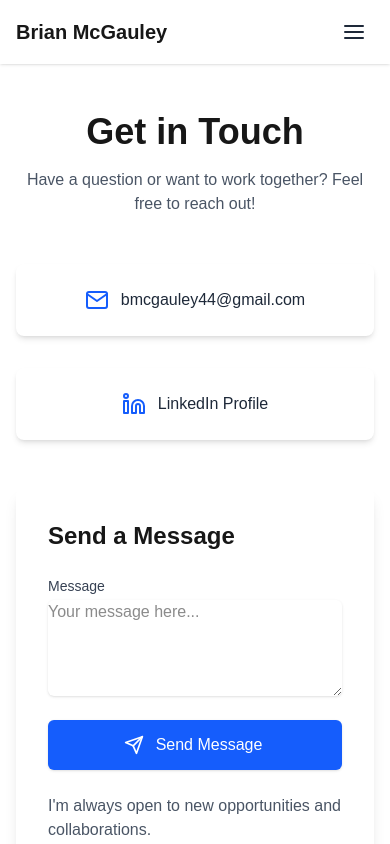
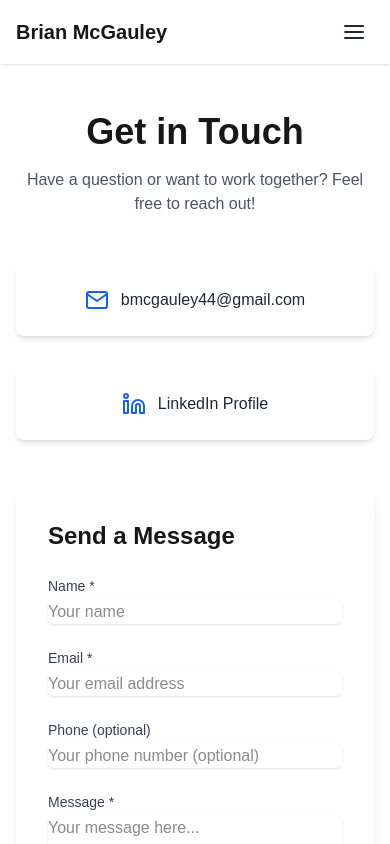
Before and after one commit to bmcgauley/portfolio, a Next.js app: page /contact in a window 390 px wide. Shown: the top 844 px of the page. Built offline with nearby package versions, Linux system fonts and the light colour scheme.

Commit message:
Refactor contact form to manage multiple fields (name, email, phone, message) using a single state object. Update API route to validate all required fields and format email content for improved clarity. Adjust form handling for better user experience.

```diff
--- a/src/app/api/contact/route.ts
+++ b/src/app/api/contact/route.ts
@@ -43,11 +43,11 @@ if (transporter) {
 
 export async function POST(request: Request) {
   try {
-    const { message } = await request.json();
+    const { name, email, phone, message } = await request.json();
 
-    if (!message) {
+    if (!message || !name || !email) {
       return NextResponse.json(
-        { message: 'Message is required' },
+        { message: 'Name, email, and message are required' },
         { status: 400 }
       );
     }
@@ -64,13 +64,24 @@ export async function POST(request: Request) {
       );
     }
 
+    // Create email content with formatted information
+    const emailContent = `
+      <h2>New Contact Form Message</h2>
+      <p><strong>From:</strong> ${name}</p>
+      <p><strong>Email:</strong> ${email}</p>
+      ${phone ? `<p><strong>Phone:</strong> ${phone}</p>` : ''}
+      <h3>Message:</h3>
+      <p>${message.replace(/\n/g, '<br>')}</p>
+    `;
+
     // Email content
     const mailOptions = {
       from: process.env.EMAIL_USER,
       to: process.env.EMAIL_USER,
-      subject: 'New Contact Form Message',
-      text: message,
-      html: `<p>${message.replace(/\n/g, '<br>')}</p>`
+      replyTo: email,
+      subject: `Contact Form: Message from ${name}`,
+      text: `From: ${name}\nEmail: ${email}\n${phone ? `Phone: ${phone}\n` : ''}Message: ${message}`,
+      html: emailContent
     };
 
     // Send email
--- a/src/app/page.tsx
+++ b/src/app/page.tsx
@@ -115,11 +115,10 @@ export default function Home() {
           </div>
 
           <div className="relative h-80 rounded-lg overflow-hidden shadow-lg">
-            <Image
+            <img
               src="/images/photography/preview.jpg"
               alt="Photography Preview"
-              fill
-              className="object-cover"
+              className="absolute w-full h-full object-cover"
             />
             <div className="absolute inset-0 bg-black/30 flex items-center justify-center">
               <Link
--- a/src/components/ContactForm.tsx
+++ b/src/components/ContactForm.tsx
@@ -8,9 +8,22 @@ interface ContactFormProps {
 }
 
 export default function ContactForm({ className = '' }: ContactFormProps) {
-  const [message, setMessage] = useState('');
+  const [formData, setFormData] = useState({
+    name: '',
+    email: '',
+    phone: '',
+    message: ''
+  });
   const [status, setStatus] = useState<'idle' | 'sending' | 'success' | 'error'>('idle');
   const [errorMessage, setErrorMessage] = useState('');
+
+  const handleChange = (e: React.ChangeEvent<HTMLInputElement | HTMLTextAreaElement>) => {
+    const { name, value } = e.target;
+    setFormData(prev => ({
+      ...prev,
+      [name]: value
+    }));
+  };
 
   const handleSubmit = async (e: React.FormEvent) => {
     e.preventDefault();
@@ -23,7 +36,7 @@ export default function ContactForm({ className = '' }: ContactFormProps) {
         headers: {
           'Content-Type': 'application/json',
         },
-        body: JSON.stringify({ message }),
+        body: JSON.stringify(formData),
       });
 
       const data = await response.json();
@@ -33,7 +46,12 @@ export default function ContactForm({ className = '' }: ContactFormProps) {
       }
 
       setStatus('success');
-      setMessage('');
+      setFormData({
+        name: '',
+        email: '',
+        phone: '',
+        message: ''
+      });
 
       // Reset form status after 5 seconds
       setTimeout(() => {
@@ -53,16 +71,63 @@ export default function ContactForm({ className = '' }: ContactFormProps) {
   return (
     <form onSubmit={handleSubmit} className={`space-y-6 ${className}`}>
       <div>
+        <label htmlFor="name" className="block text-sm font-medium text-gray-700 dark:text-gray-300">
+          Name *
+        </label>
+        <input
+          type="text"
+          id="name"
+          name="name"
+          required
+          value={formData.name}
+          onChange={handleChange}
+          placeholder="Your name"
+          className="mt-1 block w-full rounded-md border-gray-300 shadow-sm focus:border-blue-500 focus:ring-blue-500 dark:bg-gray-800 dark:border-gray-600"
+        />
+      </div>
+
+      <div>
+        <label htmlFor="email" className="block text-sm font-medium text-gray-700 dark:text-gray-300">
+          Email *
+        </label>
+        <input
+          type="email"
+          id="email"
+          name="email"
+          required
+          value={formData.email}
+          onChange={handleChange}
+          placeholder="Your email address"
+          className="mt-1 block w-full rounded-md border-gray-300 shadow-sm focus:border-blue-500 focus:ring-blue-500 dark:bg-gray-800 dark:border-gray-600"
+        />
+      </div>
+
+      <div>
+        <label htmlFor="phone" className="block text-sm font-medium text-gray-700 dark:text-gray-300">
+          Phone (optional)
+        </label>
+        <input
+          type="tel"
+          id="phone"
+          name="phone"
+          value={formData.phone}
+          onChange={handleChange}
+          placeholder="Your phone number (optional)"
+          className="mt-1 block w-full rounded-md border-gray-300 shadow-sm focus:border-blue-500 focus:ring-blue-500 dark:bg-gray-800 dark:border-gray-600"
+        />
+      </div>
+
+      <div>
         <label htmlFor="message" className="block text-sm font-medium text-gray-700 dark:text-gray-300">
-          Message
+          Message *
         </label>
         <textarea
           id="message"
           name="message"
           required
           rows={4}
-          value={message}
-          onChange={(e) => setMessage(e.target.value)}
+          value={formData.message}
+          onChange={handleChange}
           placeholder="Your message here..."
           className="mt-1 block w-full rounded-md border-gray-300 shadow-sm focus:border-blue-500 focus:ring-blue-500 dark:bg-gray-800 dark:border-gray-600"
         />
```
